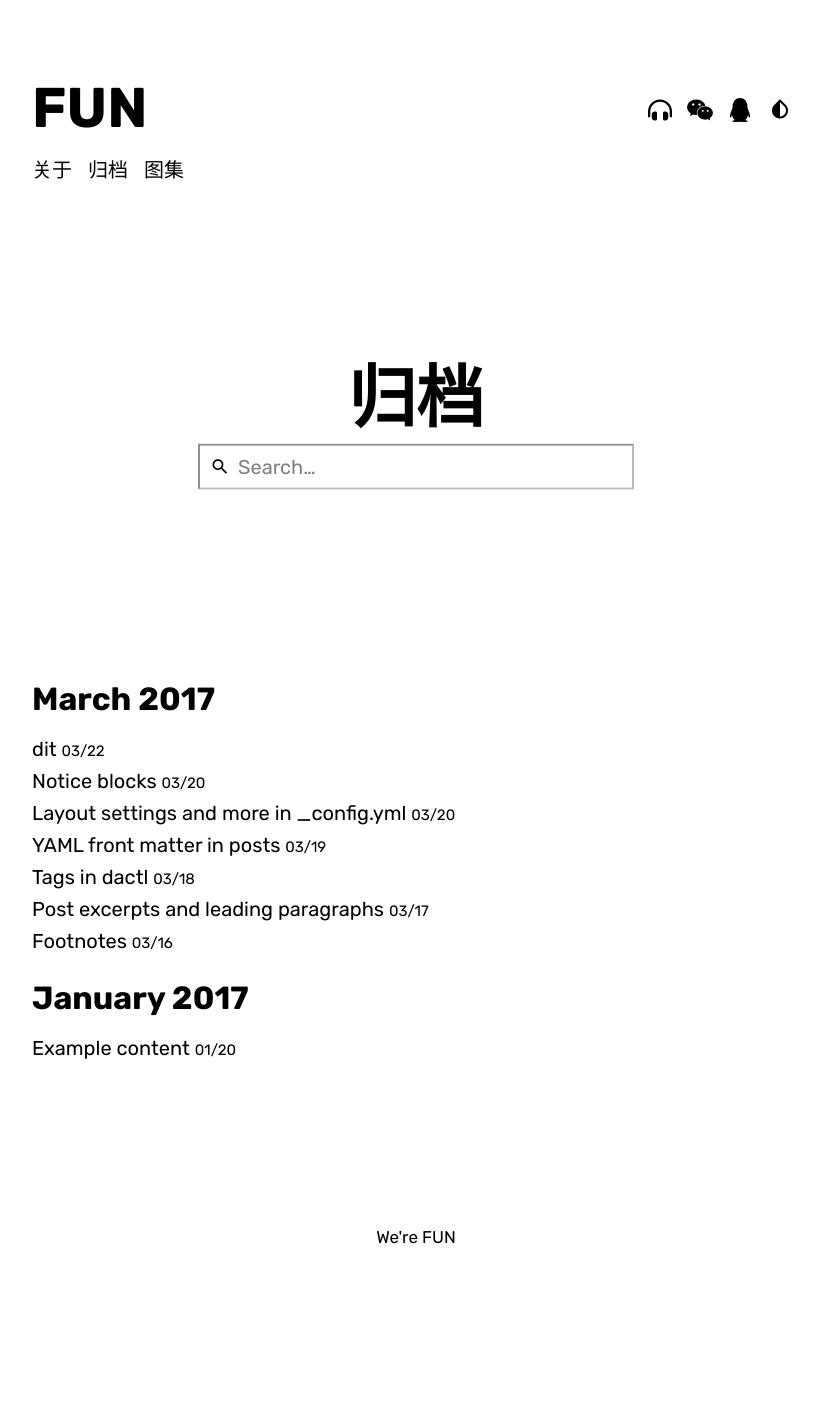
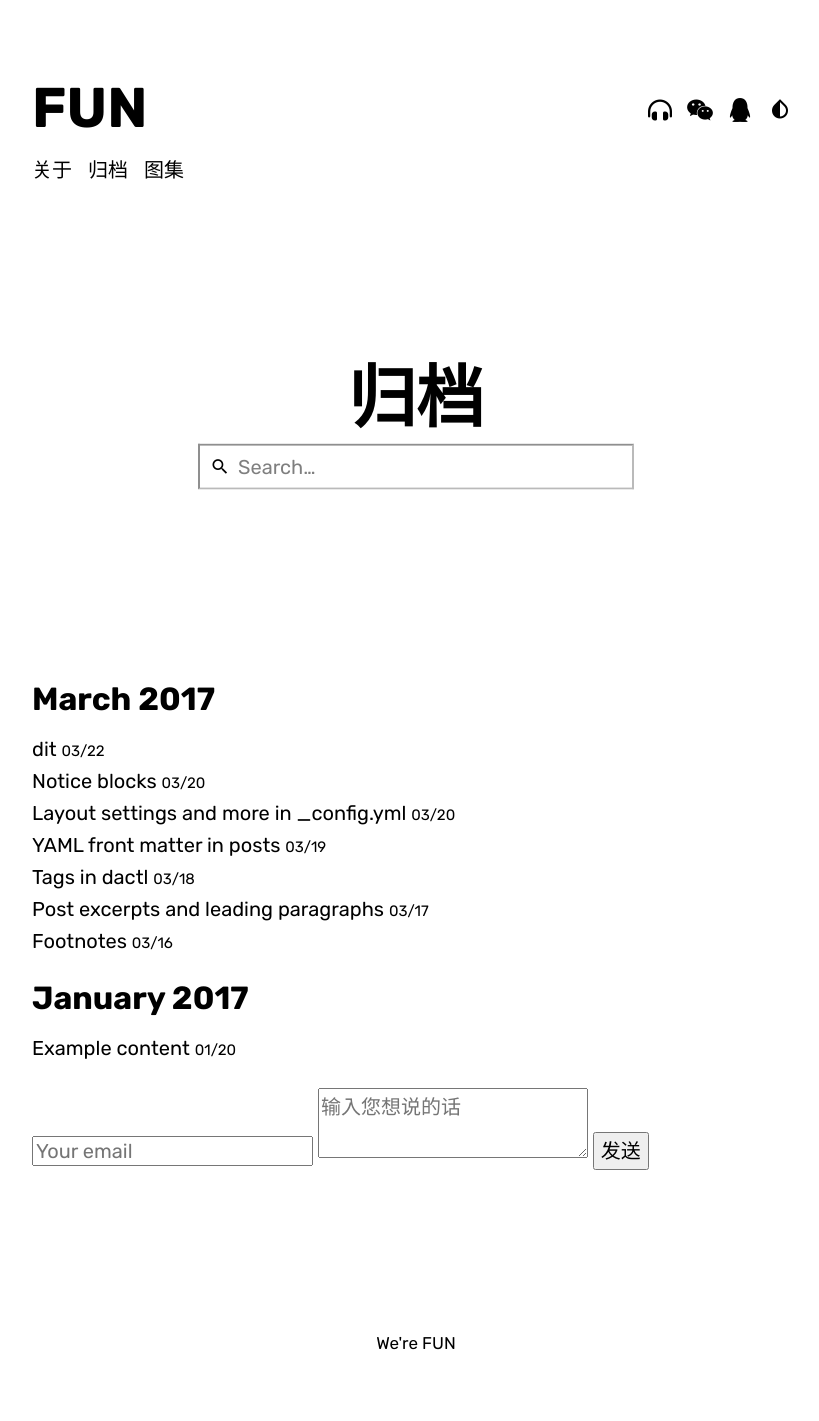
Before and after one commit to FUNzmr/Remember, a Jekyll site: the page built from archive.md, in a window 1280 px wide. Shown: the whole page, without its empty margins (224-1043 px from the left). Built offline with Jekyll 4.4.1, drawn with Linux system fonts in a browser that asks for light colours; nearby versions of some CDN libraries; some web fonts are replaced; comment, search, counter and statistics services are not loaded; a style sheet for code colours, icons or effects is not loaded; before the commit the page ends 1315 px from its top, so only the background shows below that.

Commit message:
Update archive.md

```diff
--- a/archive.md
+++ b/archive.md
@@ -47,5 +47,10 @@
     {% include utils/tag-box.html %}
   {% endcomment %}
 
+<form method="POST" action="https://formspree.io/YOUREMAILHERE">
+  <input type="email" name="email" placeholder="Your email">
+  <textarea name="message" placeholder="输入您想说的话"></textarea>
+  <button type="submit">发送</button>
+</form>
 
 </div>
```
